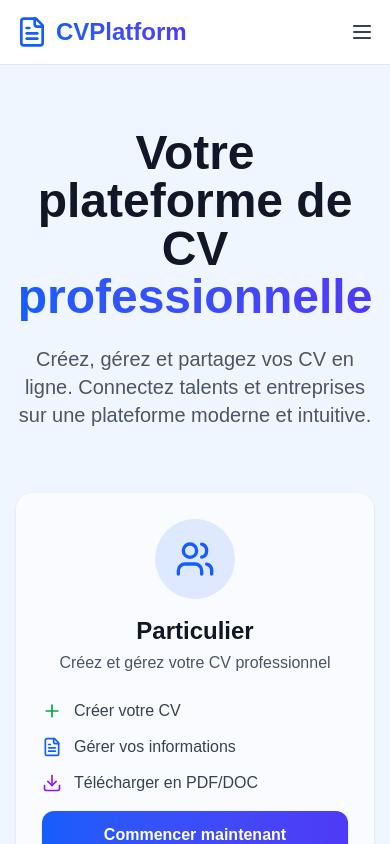
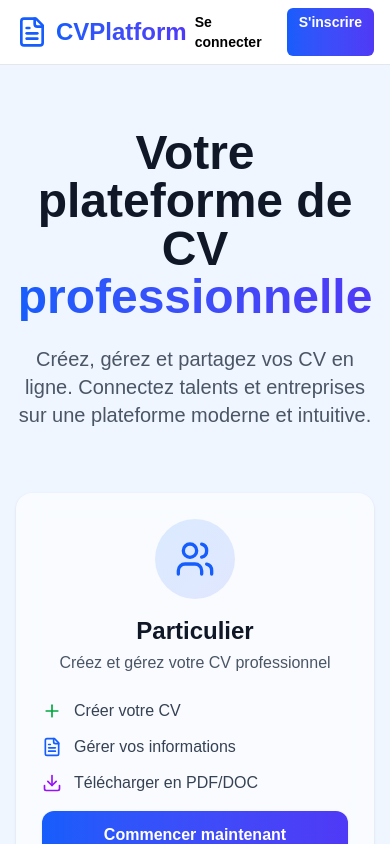
Before and after one commit to Ronyl-V/CV-Deposit, a Next.js app: page / in a window 390 px wide. Shown: the top 844 px of the page. Built offline with nearby package versions, Linux system fonts and the light colour scheme.

Commit message:
NavBar.tsx

```diff
--- a/app/Components/NavBar.tsx
+++ b/app/Components/NavBar.tsx
@@ -1,72 +1,35 @@
-"use client";
-
-import React, { useState } from "react";
-import { FileText, Menu, X } from "lucide-react";
+import React from "react";
+import { FileText } from "lucide-react";
 import Link from "next/link";
 
 const NavBar = () => {
-  const [isMobileMenuOpen, setIsMobileMenuOpen] = useState(false);
-
-  const toggleMenu = () => {
-    setIsMobileMenuOpen(!isMobileMenuOpen);
-  };
-
   return (
-    <nav className="bg-white/80 backdrop-blur-md border-b border-gray-200 sticky top-0 z-50">
+    <div className="bg-white lg:bg-white/80 lg:backdrop-blur-sm border-b border-gray-200 sticky top-0 z-50">
       <div className="max-w-7xl mx-auto px-4 sm:px-6 lg:px-8">
         <div className="flex justify-between items-center h-16">
-          {/* Logo */}
-          <Link href="/" className="flex items-center space-x-2">
+          <Link href="/" className="flex items-center space-x-2 cursor-pointer">
             <FileText className="h-8 w-8 text-blue-600" />
             <span className="text-2xl font-bold bg-gradient-to-r from-blue-600 to-indigo-600 bg-clip-text text-transparent">
               CVPlatform
             </span>
           </Link>
-
-          {/* Desktop Menu */}
-          <div className="hidden md:flex space-x-4">
+          <div className="flex space-x-2 sm:space-x-4 text-sm sm:text-base">
             <Link
               href="/Connexion"
-              className="text-black font-semibold rounded-md px-3 py-2 hover:bg-gray-100"
+              className="cursor-pointer text-black font-bold ring-gray-300 rounded-md px-2 py-1 sm:p-2 hover:bg-gray-100"
             >
               Se connecter
             </Link>
             <Link
               href="/"
-              className="text-white font-semibold rounded-md px-4 py-2 bg-gradient-to-r from-blue-600 to-indigo-600 hover:from-blue-700 hover:to-indigo-700"
+              className="cursor-pointer text-white font-bold rounded-md px-3 py-1 sm:py-2 sm:px-3 bg-gradient-to-r from-blue-600 to-indigo-600 hover:from-blue-700 hover:to-indigo-700"
             >
               S&apos;inscrire
             </Link>
           </div>
-
-          {/* Mobile Hamburger */}
-          <button
-            onClick={toggleMenu}
-            className="md:hidden text-gray-700 focus:outline-none"
-          >
-            {isMobileMenuOpen ? <X className="h-6 w-6" /> : <Menu className="h-6 w-6" />}
-          </button>
         </div>
-
-        {/* Mobile Menu Dropdown */}
-        {isMobileMenuOpen && (
-          <div className="md:hidden mt-2 space-y-2 pb-4">
-            <Link
-              href="/Connexion"
-              className="block text-black font-semibold rounded-md px-4 py-2 hover:bg-gray-100"
-            >
-              Se connecter
-            </Link>
-            <Link
-              href="/"
-              className="block text-white font-semibold rounded-md px-4 py-2 bg-gradient-to-r from-blue-600 to-indigo-600 hover:from-blue-700 hover:to-indigo-700"
-            >
-              S&apos;inscrire
-            </Link>
-          </div>
-        )}
       </div>
-    </nav>
+    </div>
   );
 };
 
```
